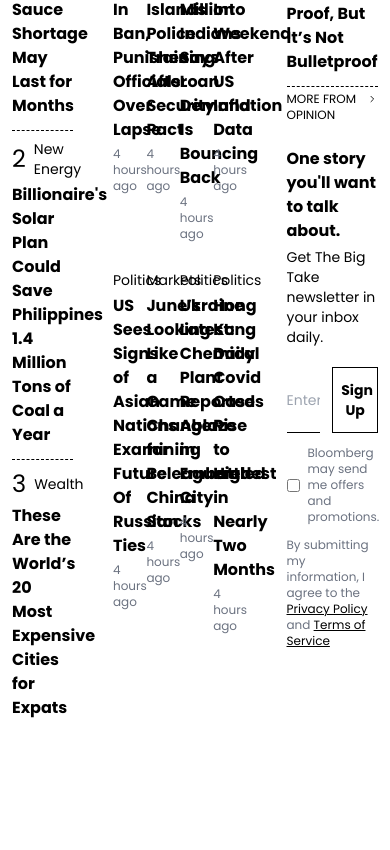
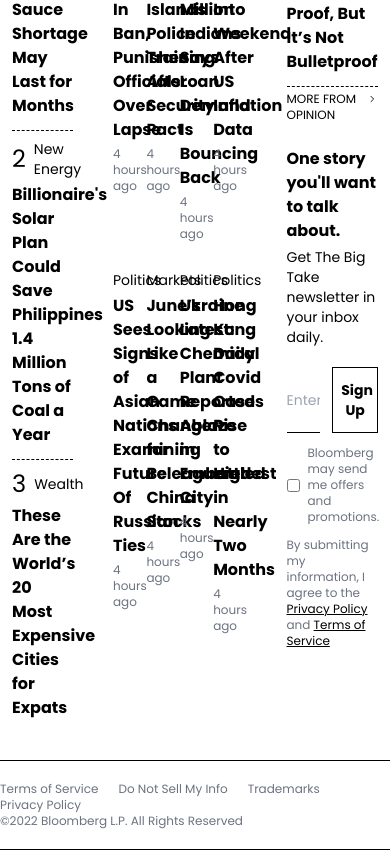
Before and after one commit to bastilavarias/tailwind-websites, a Vue app: page /#/bloomberg in a window 390 px wide. Shown: the part 1775-2625 px from the top of the page. Before the commit the page ends 2575 px from the top, so only its background shows below. Built offline with nearby package versions, Linux system fonts and the light colour scheme.

Commit message:
Initial site no mobile responsiveness created.

```diff
--- /dev/null
+++ b/src/components/bloomberg/Footer.vue
@@ -0,0 +1,41 @@
+<script lang="ts">
+import { defineComponent, ref } from 'vue';
+
+export default defineComponent({
+    name: 'bloomberg-footer',
+});
+</script>
+
+<template>
+    <footer class="border-y border-black py-5">
+        <div class="container mx-auto flex justify-between">
+            <div class="flex flex-col">
+                <div class="flex flex-row space-x-5">
+                    <a
+                        href=""
+                        class="text-xs text-gray-500 cursor-pointer hover:underline"
+                        >Terms of Service</a
+                    >
+                    <a
+                        href=""
+                        class="text-xs text-gray-500 cursor-pointer hover:underline"
+                        >Do Not Sell My Info
+                    </a>
+                    <a
+                        href=""
+                        class="text-xs text-gray-500 cursor-pointer hover:underline"
+                        >Trademarks
+                    </a>
+                </div>
+                <a
+                    href=""
+                    class="text-xs text-gray-500 cursor-pointer hover:underline"
+                    >Privacy Policy</a
+                >
+                <p href="" class="text-xs text-gray-500">
+                    ©2022 Bloomberg L.P. All Rights Reserved
+                </p>
+            </div>
+        </div>
+    </footer>
+</template>
--- a/src/views/Bloomberg.vue
+++ b/src/views/Bloomberg.vue
@@ -11,9 +11,11 @@
 import BloombergNewsLetterForm from '../components/bloomberg/NewsLetterForm.vue';
 import BloombergMoreNews from '../components/bloomberg/MoreNews.vue';
 import BloombergTrendingNews from '../components/bloomberg/TrendingNews.vue';
+import BloombergFooter from '../components/bloomberg/Footer.vue';
 
 export default defineComponent({
     components: {
+        BloombergFooter,
         BloombergTrendingNews,
         BloombergMoreNews,
         BloombergNewsLetterForm,
@@ -36,7 +38,9 @@
     <main>
         <bloomberg-system-bar></bloomberg-system-bar>
 
-        <section class="lg:container mx-auto md:border-x md:border-black">
+        <section
+            class="flex flex-col pb-10 lg:container mx-auto md:border-x md:border-black"
+        >
             <bloomberg-asset-status-bar></bloomberg-asset-status-bar>
             <bloomberg-header></bloomberg-header>
             <bloomberg-nav-bar></bloomberg-nav-bar>
@@ -58,7 +62,6 @@
                 </div>
             </div>
         </section>
-
-        <footer class="mt-20"></footer>
+        <bloomberg-footer></bloomberg-footer>
     </main>
 </template>
```
